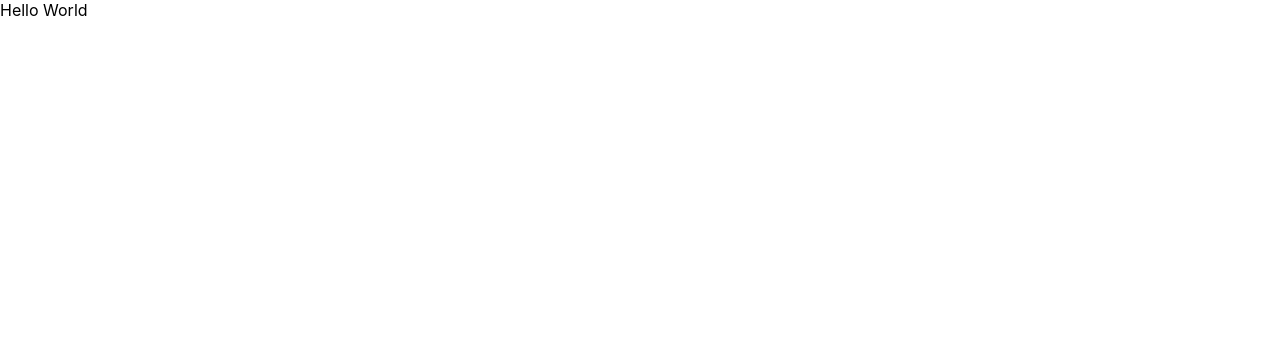
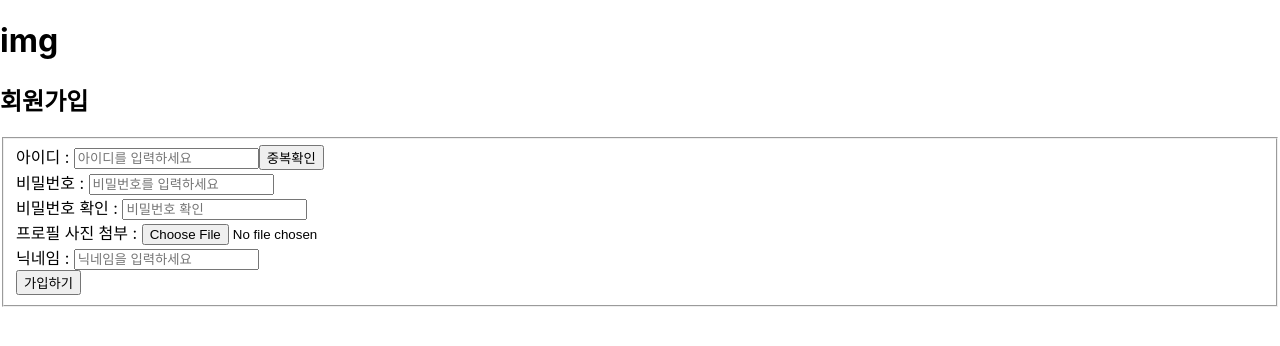
Before and after one commit to codestates/take-care-of-my-closet, a React (Create React App) app in the folder client/: page / in a window 1280 px wide. Shown: the top 346 px of the page. Built offline with nearby package versions, Linux system fonts and the light colour scheme; the HTML template or start-up script is replaced by a standard one.

Commit message:
test: signup

```diff
--- a/client/src/App.js
+++ b/client/src/App.js
@@ -1,10 +1,11 @@
 import './App.css';
 import React from 'react';
 // import { BrowserRouter, Switch, Route, Link } from 'react-router-dom';
+import SignUp from './components/SignUp';
 
 function App() {
   return (
-    <div>Hello World</div>
+    <div><SignUp/></div>
   );
 }
 
--- /dev/null
+++ b/client/src/components/SignUp.js
@@ -0,0 +1,53 @@
+import React, { useState } from 'react';
+import axios from 'axios';
+// import logo from '';
+
+function SignUp() {
+  const [idValue, setIdValue] = useState('');
+  const [pwValue, setPwValue] = useState('');
+
+  const inputIdHandler = (e) => {
+    setIdValue(e.target.value);
+    console.log(idValue)
+  }
+
+  const isDuplicated = (id) => { // 중복확인 api 요청 함수
+    // axios.post('', {
+
+    // })
+    // .then(result => {
+    //   console.log(result)
+    //   if () { // 만약 중복된 아이디라면
+    //     // 사용할 수 없는 아이디 입니다.
+    //   }
+    //   else { // 중복되지 않았다면
+    //     // 사용할 수 있는 아이디 입니다.
+    //   }
+    // })
+  }
+
+  return (
+    <div>
+      <h1>img</h1>
+      <h2>회원가입</h2>
+        <form>
+          <fieldset>
+            아이디 : <input
+            type='text'
+            onChange={(e) => inputIdHandler(e)}
+            value={idValue}
+            placeholder='아이디를 입력하세요'
+            />
+            <button onClick={isDuplicated}>중복확인</button><br/>
+            비밀번호 : <input type='password' placeholder='비밀번호를 입력하세요'/><br/>
+            비밀번호 확인 : <input type='password' placeholder='비밀번호 확인'/><br/>
+            프로필 사진 첨부 : <input type='file'/><br/>
+            닉네임 : <input type='text' placeholder='닉네임을 입력하세요'/><br/>
+            <button>가입하기</button>
+          </fieldset>
+        </form>
+    </div>
+  )
+}
+
+export default SignUp
```
